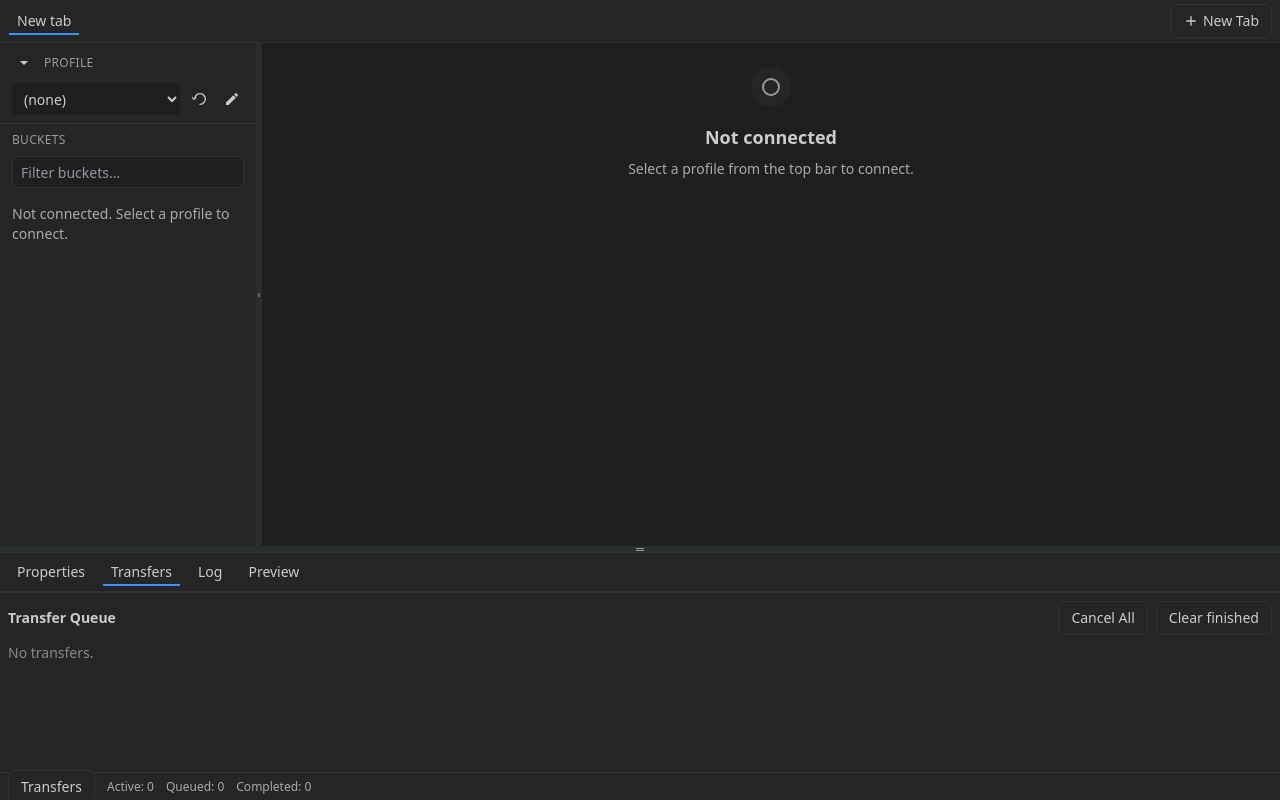
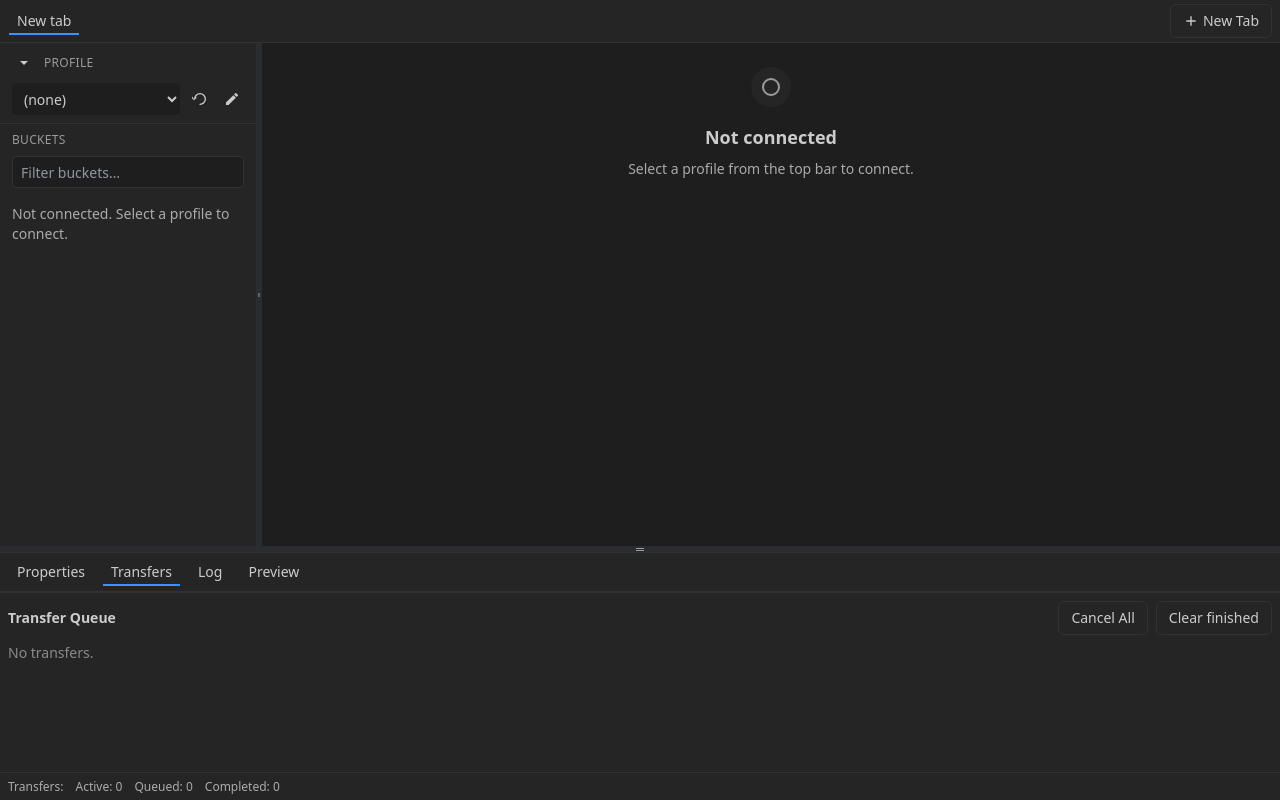
Before and after one commit to cornibe/s3lite-browser, a React (Vite) app in the folder app/: page / in a window 1280 px wide. Built offline with nearby package versions, Linux system fonts and the light colour scheme.

Commit message:
feat: simplify BottomTaskbar component; remove unused settings and button for transfers

```diff
--- a/app/src/components/BottomTaskbar.tsx
+++ b/app/src/components/BottomTaskbar.tsx
@@ -2,7 +2,7 @@ import React, { useEffect, useState } from 'react'
 import { useStore } from '../lib/store'
 
 export default function BottomTaskbar() {
-  const { transferStats, settings, setSettings } = useStore()
+  const { transferStats } = useStore()
   const [tick, setTick] = useState(0)
   useEffect(() => {
     // Refresh frequently during large transfers
@@ -13,11 +13,9 @@ export default function BottomTaskbar() {
   // Stats now come from persistent counters maintained in the store/router
   const stats = transferStats
 
-  const openTransfers = () => setSettings({ bottomPanelTab: 'transfers' as any })
-
   return (
     <div className="flex items-center gap-3 px-2 h-7 text-xs border-t border-default bg-header">
-      <button className="btn btn-secondary text-xs" onClick={openTransfers} title="Show Transfers">Transfers</button>
+      <div className="opacity-80 select-none">Transfers:</div>
       <div className="opacity-80">Active: <span className="font-medium">{stats.active}</span></div>
       <div className="opacity-80">Queued: <span className="font-medium">{stats.queued}</span></div>
   <div className="opacity-80">Completed: <span className="font-medium">{stats.completedLifetime}</span></div>
--- a/app/src/index.css
+++ b/app/src/index.css
@@ -126,7 +126,10 @@
   /* Tabs: light and dark aware, with visible borders in dark mode */
   .tab-btn { padding: 0.25rem 0.5rem; font-size: 0.875rem; line-height: 1.25rem; border-radius: 0.375rem; border: 1px solid transparent; background-color: transparent; color: var(--color-fg); transition: background-color 120ms ease, box-shadow 120ms ease; }
   .tab-btn:hover { background-color: var(--color-hover); }
-  .tab-btn:focus-visible { outline: 2px solid var(--color-accent); outline-offset: 1px; }
+  /* Remove focus/press outlines; keep only the underline from .tab-btn-active */
+  .tab-btn:focus { outline: none; }
+  .tab-btn:focus-visible { outline: none; outline-offset: 0; }
+  .tab-btn:active { outline: none; }
   /* Active tab emphasizes a bottom bar only (no full border) */
   .tab-btn.tab-btn-active { background-color: transparent; border-color: transparent; box-shadow: inset 0 -2px 0 0 var(--color-accent); border-radius: 0; }
 
```
